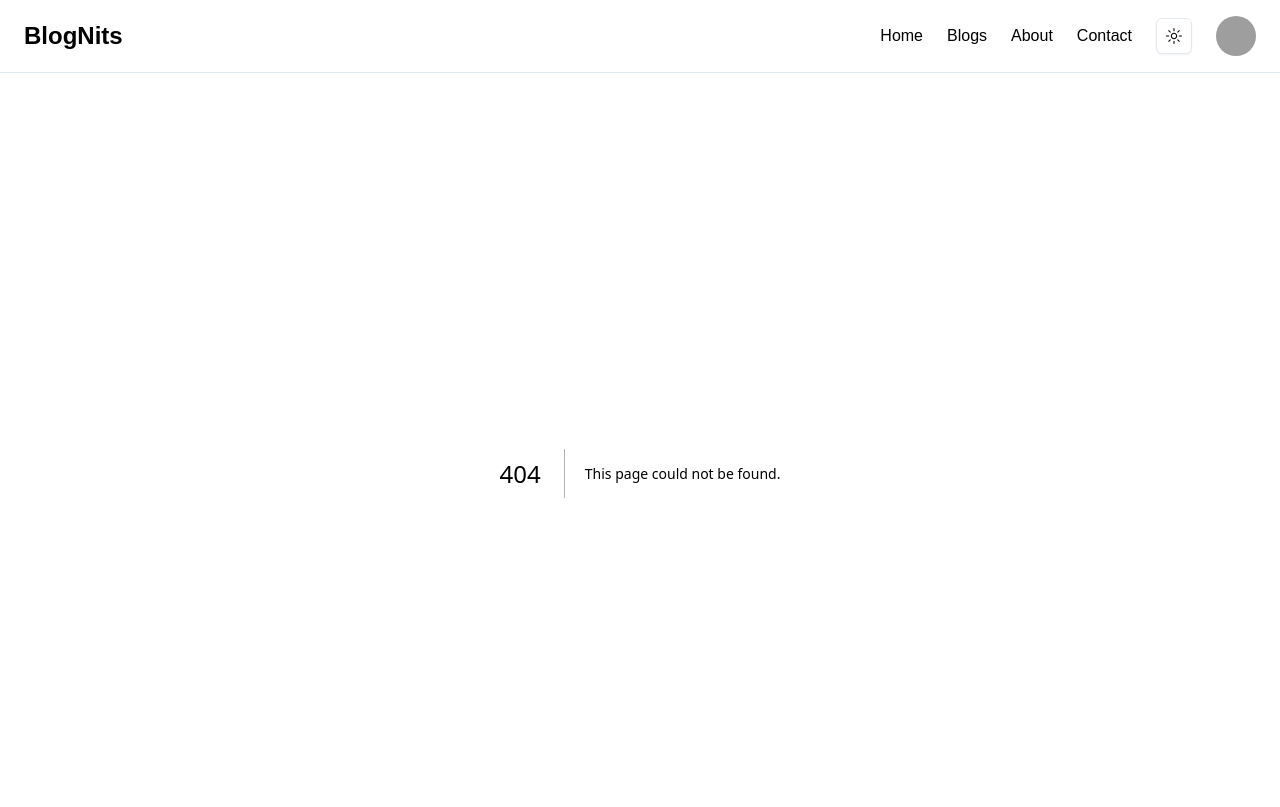
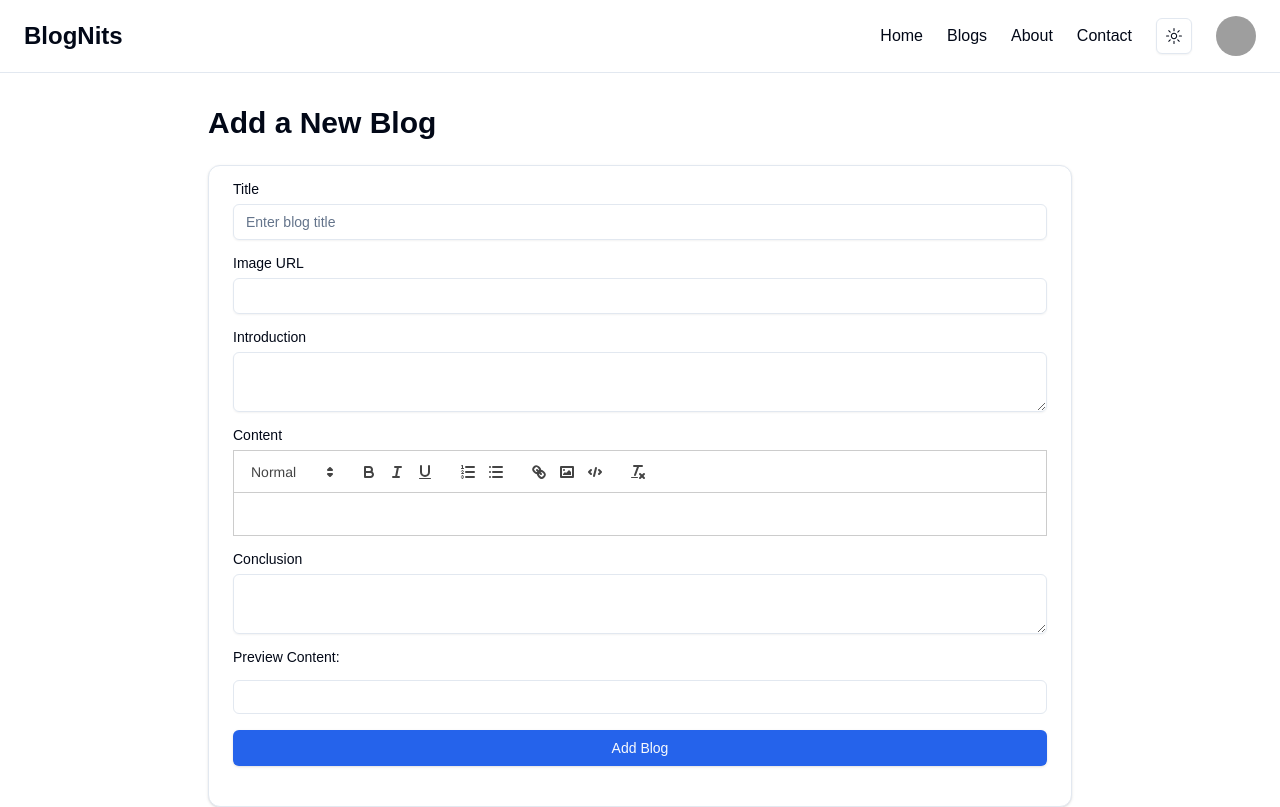
Before and after one commit to DocErr0r/Nextjs-learn, a Next.js app: page /post-blog in a window 1280 px wide. Before the commit this address had no page. Shown: the top 807 px of the page. Built offline with nearby package versions, Linux system fonts and the light colour scheme; grey boxes are pictures that could not be loaded.

Commit message:
editor added

```diff
--- a/package.json
+++ b/package.json
@@ -13,6 +13,7 @@
     "@radix-ui/react-dialog": "^1.1.2",
     "@radix-ui/react-dropdown-menu": "^2.1.2",
     "@radix-ui/react-icons": "^1.3.0",
+    "@radix-ui/react-label": "^2.1.0",
     "@radix-ui/react-popover": "^1.1.2",
     "@radix-ui/react-slot": "^1.1.0",
     "@tailwindcss/typography": "^0.5.15",
@@ -21,8 +22,9 @@
     "lucide-react": "^0.453.0",
     "next": "14.2.15",
     "next-themes": "^0.3.0",
-    "react": "^18",
-    "react-dom": "^18",
+    "react": "^18.3.1",
+    "react-dom": "^18.3.1",
+    "react-quill": "^2.0.0",
     "tailwind-merge": "^2.5.4",
     "tailwindcss-animate": "^1.0.7"
   },
--- a/src/app/(admin)/dashboard/page.js
+++ b/src/app/(admin)/dashboard/page.js
@@ -1,8 +1,38 @@
 import { Button } from "@/components/ui/button";
+import { Card } from "@/components/ui/card"; // Assuming you have a Card component in your UI library
+import Link from "next/link";
 
 export default function Dashboard() {
-  return <div className="container mx-auto">
-    <h1>Dashboard</h1>
-    <Button>Add BlogPost</Button>
-  </div>;
+  const blogPosts = [
+    { id: 1, title: "First Blog Post", description: "This is a brief description of the first blog post." },
+    { id: 2, title: "Second Blog Post", description: "This is a brief description of the second blog post." },
+    { id: 3, title: "Third Blog Post", description: "This is a brief description of the third blog post." },
+  ];
+
+  return (
+    <div className="container mx-auto p-6">
+      <div className="flex gap-2 justify-between flex-wrap">
+        <h1 className="text-3xl font-bold mb-6">Dashboard</h1>
+        <Button className="mb-6">
+          <Link href="/post-blog">Add Blog</Link>
+        </Button>
+      </div>
+      <h2 className="text-2xl font-semibold mb-4">Your Blog Posts</h2>
+      <div className="grid grid-cols-1 sm:grid-cols-2 lg:grid-cols-3 gap-6">
+        {blogPosts.map((post) => (
+          <Card key={post.id} className="p-4 shadow-lg mx-auto hover:shadow-xl transition-shadow duration-300">
+            <h3 className="text-xl font-bold mb-2">
+              <Link href={`/edit-blog/${post.id}`} className="text-blue-600 hover:underline">
+                {post.title}
+              </Link>
+            </h3>
+            <p className="text-gray-700 mb-4">{post.description}</p>
+            <Link href={`/edit-blog/${post.id}`}>
+              <Button className="bg-blue-500 text-white hover:bg-blue-600">Edit</Button>
+            </Link>
+          </Card>
+        ))}
+      </div>
+    </div>
+  );
 }
--- /dev/null
+++ b/src/app/(admin)/post-blog/page.js
@@ -0,0 +1,137 @@
+'use client'
+import MyEditor from "@/components/Editor/Editor";
+import { Button } from "@/components/ui/button";
+import React, { useState } from "react";
+import { Input } from "@/components/ui/input";
+import { Textarea } from "@/components/ui/textarea";
+import { Label } from "@/components/ui/label";
+import { Card, CardContent } from "@/components/ui/card";
+
+const AddBlog = () => {
+    const [blog, setBlog] = useState({
+        title: "",
+        image: "",
+        introduction: "",
+        content: '',
+        conclusion: "",
+    });
+    const handleContent = (value) => {
+        setBlog({ ...blog, content: value })
+    }
+
+    // Handle field changes
+    const handleInputChange = (e, nestedKey) => {
+        const { name, value } = e.target;
+        if (nestedKey) {
+            setBlog((prev) => ({
+                ...prev,
+                [nestedKey]: {
+                    ...prev[nestedKey],
+                    [name]: value,
+                },
+            }));
+        } else {
+            // Update top-level fields
+            setBlog((prev) => ({ ...prev, [name]: value }));
+        }
+    };
+
+    const handleSubmit = async (e) => {
+        e.preventDefault();
+        try {
+            const response = await fetch('/api/addblog', {
+                method: "POST",
+                headers: {
+                    "Content-Type": "application/json",
+                },
+                body: JSON.stringify(blog),
+            });
+            const data=await response.json()
+            console.log(data);
+
+            // if (response.ok) {
+            //     alert("Blog added successfully!");
+            //     setBlog({
+            //         title: "",
+            //         date: "",
+            //         image: "",
+            //         introduction: "",
+            //         content: "",
+            //         conclusion: "",
+            //     });
+            // } else {
+            //     alert("Failed to add the blog.");
+            // }
+        } catch (error) {
+            console.error("Error adding blog:", error);
+        }
+    };
+
+    return (
+        <div className="max-w-4xl mx-auto py-8 px-4">
+            <h1 className="text-3xl font-bold mb-6">Add a New Blog</h1>
+            <Card>
+                <CardContent>
+                    <form onSubmit={handleSubmit} className="space-y-4 py-4">
+                        <div>
+                            <Label className="block font-medium mb-2">Title</Label>
+                            <Input
+                                type="text"
+                                name="title"
+                                value={blog.title}
+                                onChange={handleInputChange}
+                                placeholder="Enter blog title"
+                                // required
+                            />
+                        </div>
+
+                        <div>
+                            <Label className="block font-medium mb-2">Image URL</Label>
+                            <Input
+                                type="text"
+                                name="image"
+                                value={blog.image}
+                                onChange={handleInputChange}
+                            />
+                        </div>
+
+                        <div>
+                            <Label className="block font-medium mb-2">Introduction</Label>
+                            <Textarea
+                                name="introduction"
+                                value={blog.introduction}
+                                onChange={handleInputChange}
+                            />
+                        </div>
+
+                        <div>
+                            <Label className="block font-medium mb-2">Content</Label>
+                            <MyEditor value={blog.content} setValue={handleContent} />
+                        </div>
+
+                        <div>
+                            <Label className="block font-medium mb-2">Conclusion</Label>
+                            <Textarea
+                                name="conclusion"
+                                value={blog.conclusion}
+                                onChange={handleInputChange}
+                            />
+                        </div>
+                        <div>
+                            <Label className="block font-medium mb-2">Preview Content:</Label>
+                            <div
+                                className="max-w-none prose prose-code:font-mono dark:prose-invert border rounded-md p-4 mt-4"
+                                dangerouslySetInnerHTML={{ __html: blog.content }}
+                            ></div>
+                        </div>
+                        <Button type="submit" className="w-full">
+                            Add Blog
+                        </Button>
+                    </form>
+                </CardContent>
+            </Card>
+        </div>
+    );
+};
+
+export default AddBlog;
--- /dev/null
+++ b/src/app/api/addblog/route.js
@@ -0,0 +1,9 @@
+import { NextRequest, NextResponse } from "next/server";
+
+export async function POST(req, res) {
+    const body = await req.json()
+    console.log(body);
+
+
+    return NextResponse.json({})
+}
--- a/src/app/page.js
+++ b/src/app/page.js
@@ -24,7 +24,7 @@ export default function Home() {
   return (
     <>
       <section className="relative py-20">
-        <div className="container mx-auto flex flex-col md:flex-row items-center justify-between space-y-6 md:space-y-0 md:space-x-12">
+        <div className="container sm:px-4 mx-auto flex flex-col md:flex-row items-center justify-between space-y-6 md:space-y-0 md:space-x-12">
 
           {/* Text Content */}
           <div className="md:w-1/2 text-center md:text-left">
@@ -136,7 +136,7 @@ export default function Home() {
         </div>
       </section>
       <section className="border-t-4 py-20">
-        <div className="container mx-auto text-center">
+        <div className="container mx-auto px-4 text-center">
           <h2 className="text-3xl md:text-4xl font-bold mb-8">Our Features</h2>
           <p className="mb-12 text-lg">Discover the amazing features that make our service unique.</p>
           <div className="flex flex-col max-sm:m-2 md:flex-row justify-center space-y-6 md:space-y-0 md:space-x-6">
--- /dev/null
+++ b/src/components/Editor/Editor.jsx
@@ -0,0 +1,25 @@
+import React, { useState } from 'react';
+import ReactQuill from 'react-quill';
+import 'react-quill/dist/quill.snow.css';
+
+
+function MyEditor({ value, setValue }) {
+    const modules = {
+        toolbar: [[{ header: [1, 2, 3, 4, false] }], ['bold', 'italic', 'underline'], [{ list: 'ordered' }, { list: 'bullet' }], ['link', 'image', 'code-block'], ['clean']],
+    };
+
+    return (
+        <div>
+            <ReactQuill
+                modules={modules}
+                theme="snow"
+                value={value}
+                onChange={(v) => {
+                    setValue(v);
+                }}
+            />
+        </div>
+    );
+}
+
+export default MyEditor;
--- /dev/null
+++ b/src/components/ui/input.jsx
@@ -0,0 +1,19 @@
+import * as React from "react"
+
+import { cn } from "@/lib/utils"
+
+const Input = React.forwardRef(({ className, type, ...props }, ref) => {
+  return (
+    (<input
+      type={type}
+      className={cn(
+        "flex h-9 w-full rounded-md border border-input bg-transparent px-3 py-1 text-base shadow-sm transition-colors file:border-0 file:bg-transparent file:text-sm file:font-medium file:text-foreground placeholder:text-muted-foreground focus-visible:outline-none focus-visible:ring-1 focus-visible:ring-ring disabled:cursor-not-allowed disabled:opacity-50 md:text-sm",
+        className
+      )}
+      ref={ref}
+      {...props} />)
+  );
+})
+Input.displayName = "Input"
+
+export { Input }
--- /dev/null
+++ b/src/components/ui/label.jsx
@@ -0,0 +1,18 @@
+"use client"
+
+import * as React from "react"
+import * as LabelPrimitive from "@radix-ui/react-label"
+import { cva } from "class-variance-authority";
+
+import { cn } from "@/lib/utils"
+
+const labelVariants = cva(
+  "text-sm font-medium leading-none peer-disabled:cursor-not-allowed peer-disabled:opacity-70"
+)
+
+const Label = React.forwardRef(({ className, ...props }, ref) => (
+  <LabelPrimitive.Root ref={ref} className={cn(labelVariants(), className)} {...props} />
+))
+Label.displayName = LabelPrimitive.Root.displayName
+
+export { Label }
--- /dev/null
+++ b/src/components/ui/textarea.jsx
@@ -0,0 +1,18 @@
+import * as React from "react"
+
+import { cn } from "@/lib/utils"
+
+const Textarea = React.forwardRef(({ className, ...props }, ref) => {
+  return (
+    (<textarea
+      className={cn(
+        "flex min-h-[60px] w-full rounded-md border border-input bg-transparent px-3 py-2 text-base shadow-sm placeholder:text-muted-foreground focus-visible:outline-none focus-visible:ring-1 focus-visible:ring-ring disabled:cursor-not-allowed disabled:opacity-50 md:text-sm",
+        className
+      )}
+      ref={ref}
+      {...props} />)
+  );
+})
+Textarea.displayName = "Textarea"
+
+export { Textarea }
```
Also changed, not shown: src/components/Editor/a.css (added, +20 -0 lines), 2 other files (tests, documents, lock files or other folders).
